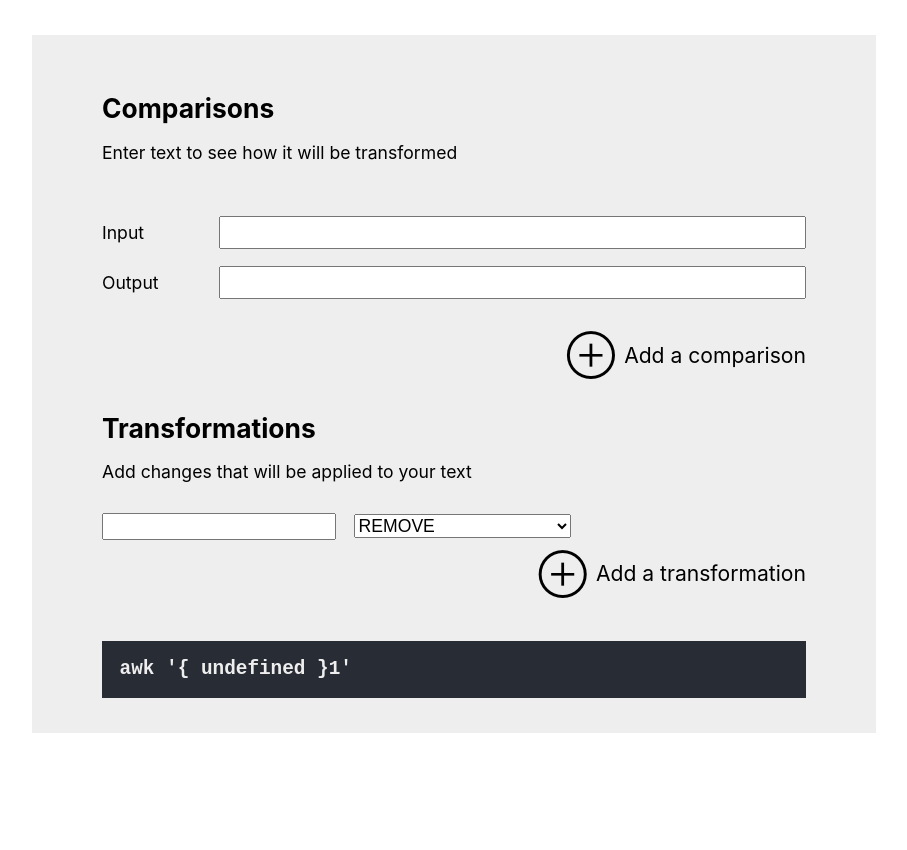
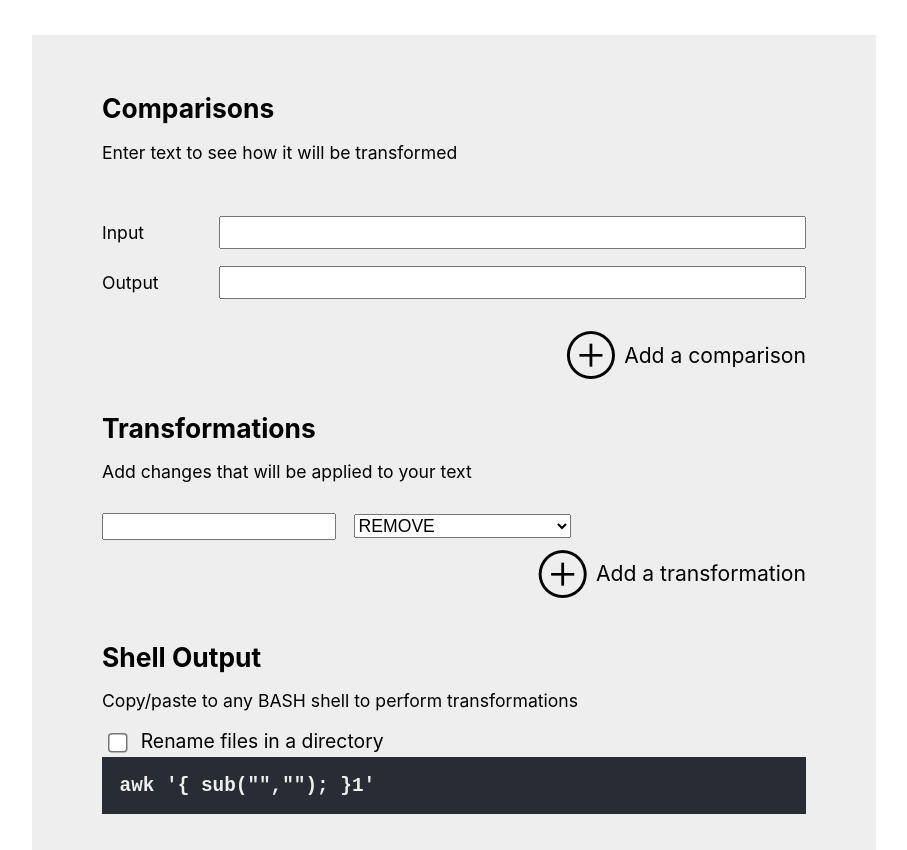
Before and after one commit to batzlerg/renamer, a React (Create React App) app: page / in a window 1280 px wide. Shown: the whole page, without its empty margins (186-1093 px from the left). Before the commit the page ends 800 px from the top, so only its background shows below. Built offline with nearby package versions, Linux system fonts and the light colour scheme.

Commit message:
flesh out ShellCommand, add option for directory file renaming

```diff
--- a/src/components/Export/ShellCommand.css
+++ b/src/components/Export/ShellCommand.css
@@ -17,3 +17,15 @@
   flex: 0 0 auto;
   margin: 0;
 }
+
+.directoryCheckboxWrapper {
+  font-size: 1.1rem;
+  display: flex;
+  align-content: center;
+}
+
+.directoryCheckbox {
+  margin-right: .5rem;
+  zoom: 1.5; /* no FF support, hence -moz prefixed fallback below */
+  -moz-transform: scale(1.5);
+}
--- a/src/components/Export/ShellCommand.js
+++ b/src/components/Export/ShellCommand.js
@@ -1,32 +1,48 @@
-import React from 'react';
+import React, { useState } from 'react';
 import CONSTS from '../../constants';
 import './ShellCommand.css';
 
 function ShellCommand(props) {
-  console.log(CONSTS);
+  const [ isDirectoryRename, setIsDirectoryRename ] = useState(false);
   let commands = [];
   // iterator declaration
-  if (props.renameDirectoryFiles) {
+  if (isDirectoryRename) {
     commands.push(`for f in [[directory]]*; do mv \"$f\" \"$(echo $f | `);
   }
   commands.push('awk \'{');
   // loop over transformations to pipe to sed
   for (let t of props.transformations) {
-    console.log(t);
     commands.push(CONSTS.BASH_TRANSFORMS[t.type](
       t.text,
       t.insert || '' // todo: change to ||
-    ).command);
+    ));
   }
   commands.push('}1\'')
-  if (props.renameDirectoryFiles) {
+  if (isDirectoryRename) {
     commands.push(')\"; done');
   }
 
   return (
-    <div className='shellCommand'>
-      <p>{ commands.reduce((acc, curr) => `${acc} ${curr}`) }</p>
-    </div>
+    <>
+      <div className="header">
+        <h2>Shell Output</h2>
+        <p>Copy/paste to any BASH shell to perform transformations</p>
+      </div>
+      <div className="directoryCheckboxWrapper">
+        <input
+          type="checkbox"
+          name="isDirectoryRename"
+          id="isDirectoryRename"
+          className="directoryCheckbox"
+          checked={isDirectoryRename}
+          onChange={e => setIsDirectoryRename(e.target.checked)}
+        />
+        <label htmlFor="isDirectoryRename">Rename files in a directory</label>
+      </div>
+      <div className='shellCommand'>
+        <p>{ commands.reduce((acc, curr) => `${acc} ${curr}`) }</p>
+      </div>
+    </>
   );
 }
 
```
